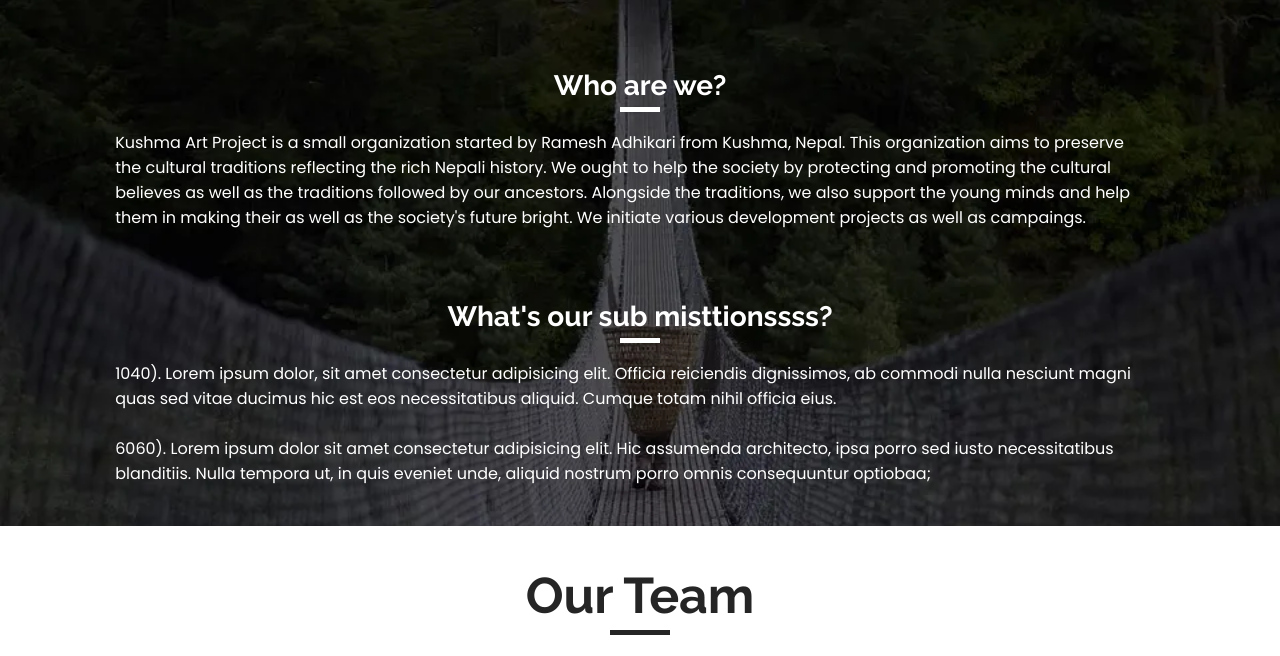
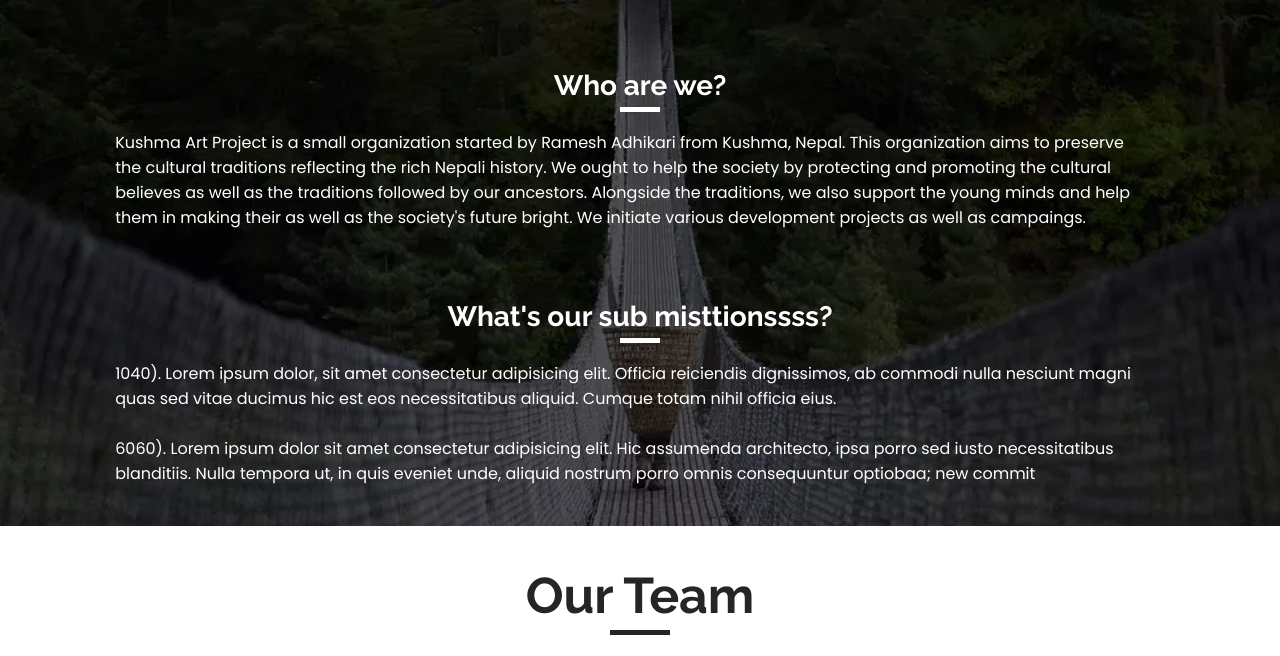
Before and after one commit to zenith-001/Satabdi-Ghar, a PHP site: page / in a window 1280 px wide. Shown: the part 965-1621 px from the top of the page. Run offline with PHP 8.4, Linux system fonts and the light colour scheme; data that the repository does not hold is empty; some libraries are stand-ins or nearby versions.

Commit message:
new comit

```diff
--- a/index.php
+++ b/index.php
@@ -89,7 +89,7 @@ if ($_SERVER['REQUEST_METHOD'] == "POST") {
                 <br> <br>
                 6060). Lorem ipsum dolor sit amet consectetur adipisicing elit. Hic assumenda architecto, ipsa porro sed
                 iusto necessitatibus blanditiis. Nulla tempora ut, in quis eveniet unde, aliquid nostrum porro omnis
-                consequuntur optiobaa;
+                consequuntur optiobaa; new commit
             </p>
         </div>
 
```
Also changed, not shown: .cpanel.yml (deleted).
